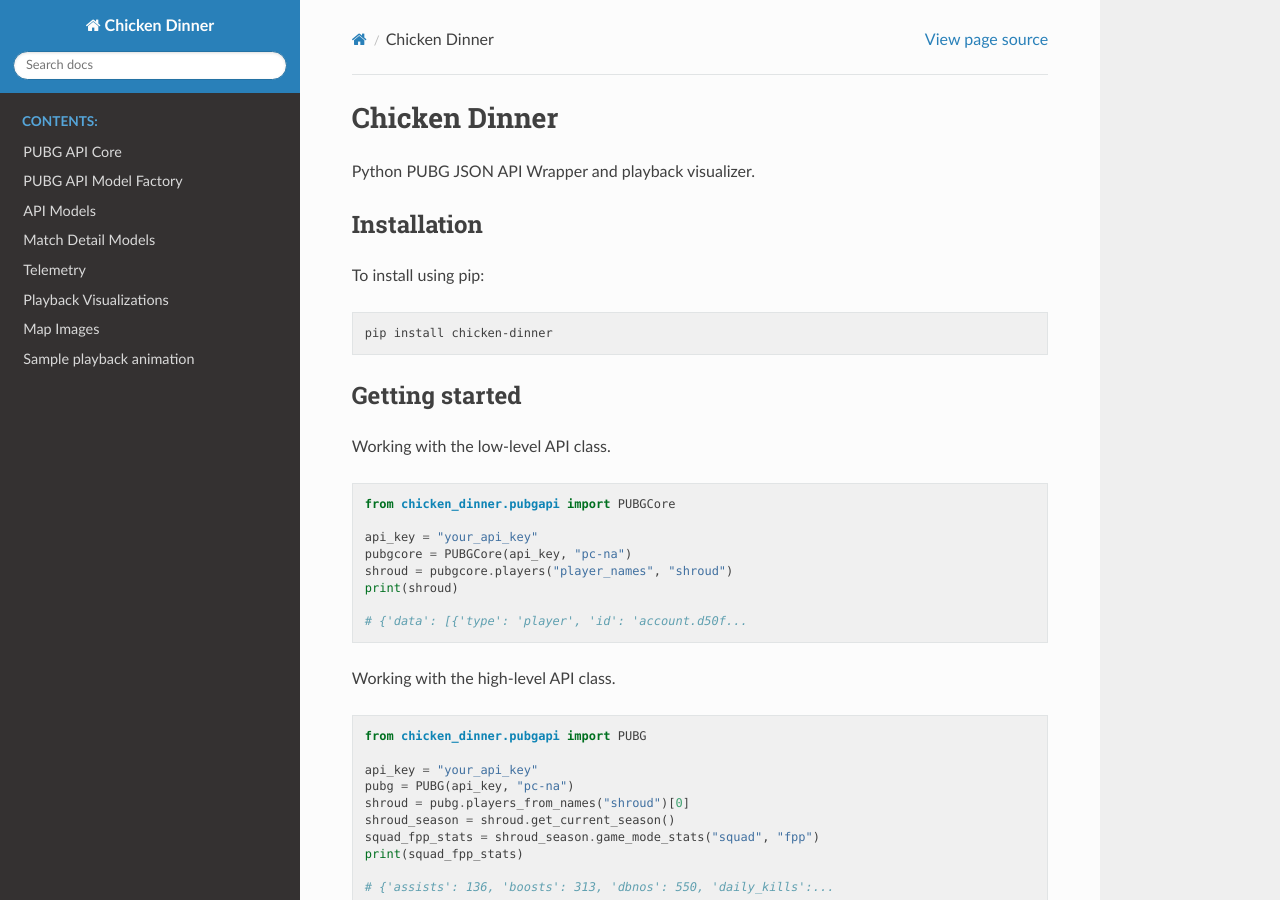
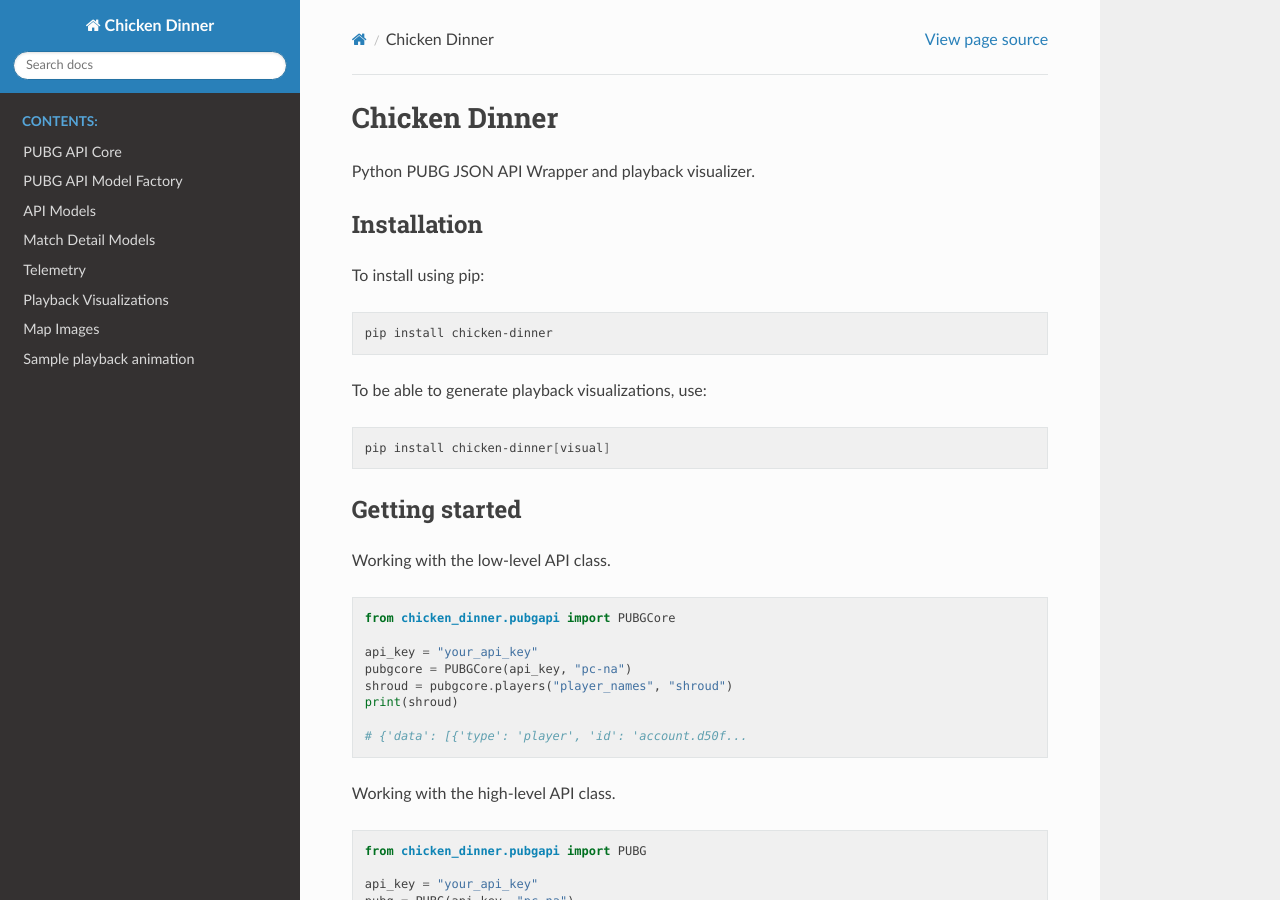
Before and after one commit to crflynn/chicken-dinner, a Sphinx documentation site: the page built from docs/index.rst, in a window 1280 px wide and 900 px high. Built offline with Sphinx 7.4.7 and the Read the Docs theme 2.0.0, drawn with Linux system fonts in a browser that asks for light colours.

Commit message:
remove unused function and update docs install extras

```diff
--- a/docs/index.rst
+++ b/docs/index.rst
@@ -16,6 +16,12 @@ To install using pip:
 .. code-block:: bash
 
     pip install chicken-dinner
+
+To be able to generate playback visualizations, use:
+
+.. code-block:: bash
+
+    pip install chicken-dinner[visual]
 
 Getting started
 ---------------
```
Also changed, not shown: 1 other file.
